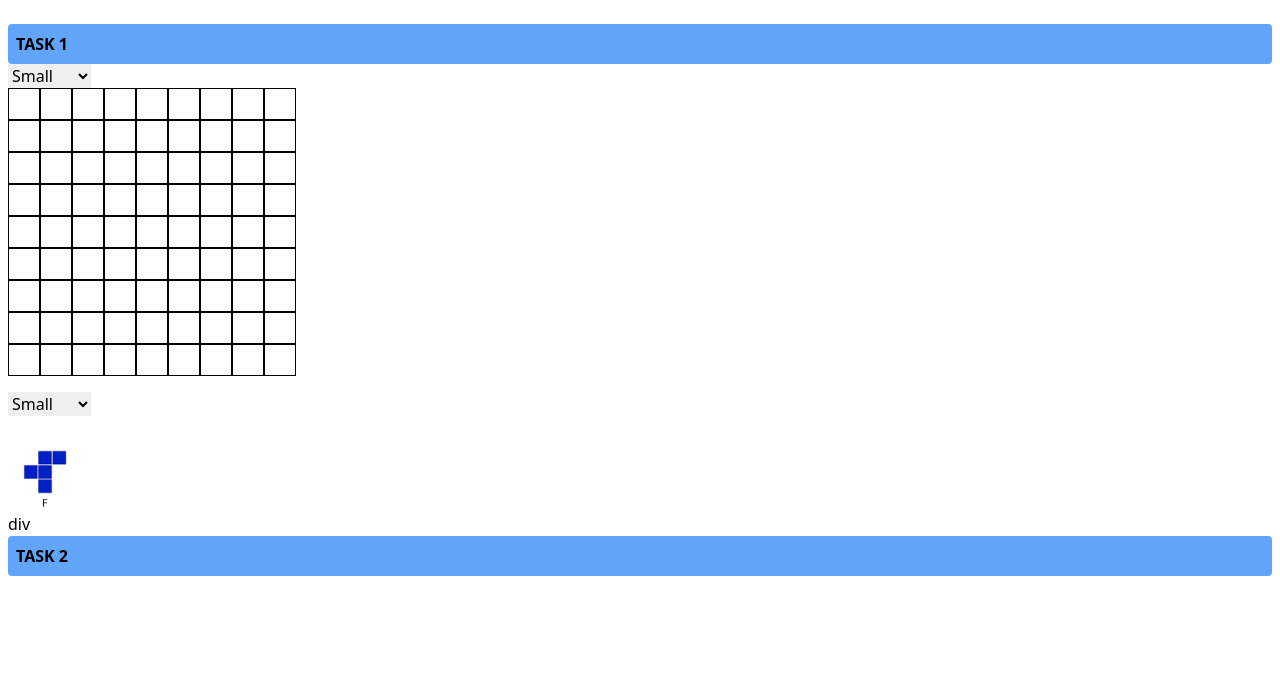
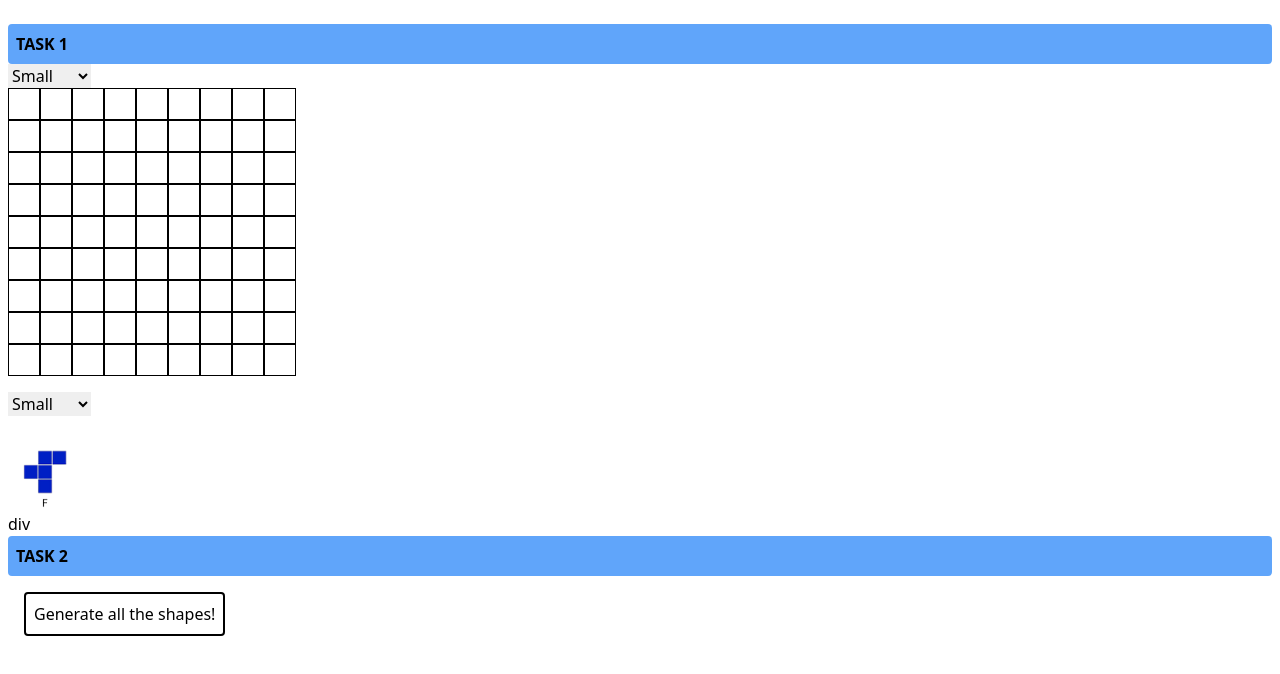
Before and after one commit to HyperPunkss/tetris-tiler-frontend, a Next.js app: page / in a window 1280 px wide. Shown: the top 674 px of the page. Built offline with nearby package versions, Linux system fonts and the light colour scheme; no server answers.

Commit message:
added basic logic to task 2 api call

```diff
--- a/pages/index.js
+++ b/pages/index.js
@@ -3,8 +3,32 @@ import LetterPicker from "@/components/LetterPicker";
 import SizePicker from "@/components/SizePicker";
 import axios from "axios";
 import Image from "next/image";
+import { useState } from "react";
 
 export default function Home() {
+  //TASK 2 - Getting all the shape information from the API
+  const [shapes, setShapes] = useState([])
+
+  const testObj = [
+    {F: "EEEEE EEEEE EEFFE EFFEE EEFEE"},
+    {I: "EEIEE EEIEE EEIEE EEIEE EEIEE"}
+  ]
+  const testObjJSON = JSON.stringify(testObj)
+
+  function task2apiCall(){
+    // axios.get('/url/user').then((response) => {
+    //   setShapes(JSON.parse(response.data))
+    // })
+
+    setShapes(JSON.parse(testObjJSON))
+    console.log(shapes);
+    const shape = testObj.map((item) =>{
+      return item;
+    })
+    console.log(Object.keys(shape[0]));
+  }
+
+  //TASK 10 - Generating Data and Sending them to the API with Axios
     var data = JSON.stringify({
         x: 5,
         y: 5,
@@ -43,6 +67,8 @@ export default function Home() {
         { letter: "X", color: "#2097b8" },
         { letter: "Y", color: "#b82082" },
         { letter: "Z", color: "#ff0011" },
+        {letter: "B", color: "#000000"},
+        {letter: "E", color: "#ffffff"}
     ];
     var input;
     const result = letterArray
@@ -66,7 +92,11 @@ export default function Home() {
                 div
             </div>
             <h1 className="font-bold bg-blue-400 p-2 rounded">TASK 2</h1>
-            <div className=""></div>
+            <div className="">
+              <button className="rounded bg-white p-2 m-4 border-2 border-black flex" onClick={task2apiCall}>
+                Generate all the shapes!
+              </button>
+            </div>
         </div>
     );
 }
```
